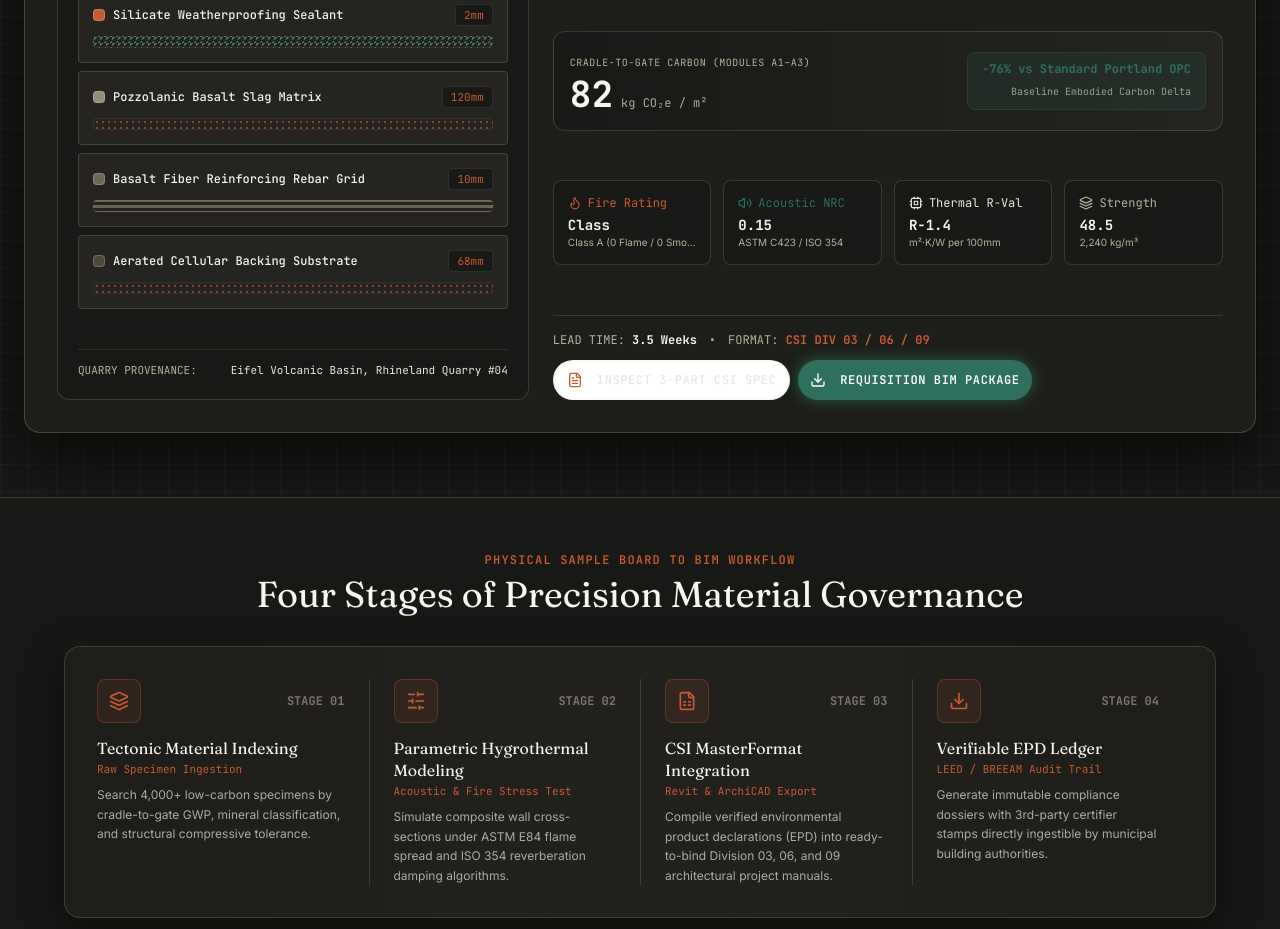
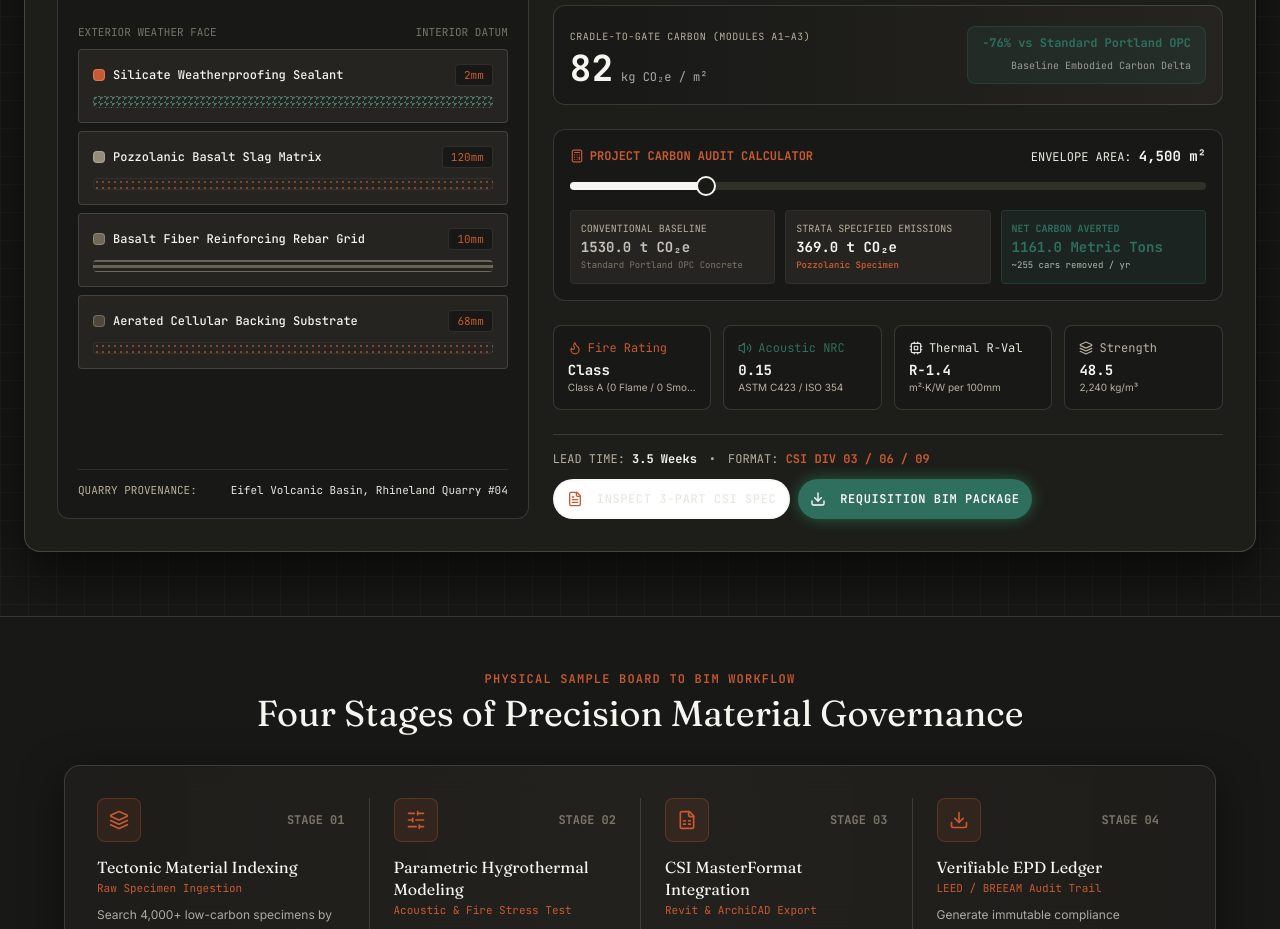
Before and after one commit to Annyxtopheles/archivest, a React (Vite) app: page / in a window 1280 px wide. Shown: the part 1020-1949 px from the top of the page. Built offline with nearby package versions, Linux system fonts and the light colour scheme.

Commit message:
feat: add interactive whole-building carbon savings calculator with project area slider

```diff
--- a/src/components/Hero.tsx
+++ b/src/components/Hero.tsx
@@ -13,8 +13,10 @@ import {
   ArrowUpRight,
   ShieldCheck,
   Cpu,
-  FileText
+  FileText,
+  Calculator
 } from "lucide-react";
+import { Slider } from "@/components/ui/slider";
 import { SpecSheetModal } from "./SpecSheetModal";
 
 interface MaterialSpec {
@@ -24,6 +26,8 @@ interface MaterialSpec {
   subTitle: string;
   embodiedCarbon: number; // kgCO2e/m2 (A1-A3)
   benchmarkComparison: string; // e.g. "-74% vs Portland OPC"
+  baselineCarbon: number;
+  baselineName: string;
   fireRating: string; // ASTM E84 / EN 13501-1
   acousticNRC: number; // 0.0 - 1.0
   rValue: number; // Thermal resistance per 100mm
@@ -44,6 +48,8 @@ const MATERIAL_PRESETS: MaterialSpec[] = [
     subTitle: "Geopolymer hydraulic cement with 65% calcined clay & volcanic basalt aggregate",
     embodiedCarbon: 82,
     benchmarkComparison: "-76% vs Standard Portland OPC",
+    baselineCarbon: 340,
+    baselineName: "Standard Portland OPC Concrete",
     fireRating: "Class A (0 Flame / 0 Smoke)",
     acousticNRC: 0.15,
     rValue: 1.4,
@@ -67,6 +73,8 @@ const MATERIAL_PRESETS: MaterialSpec[] = [
     subTitle: "Industrial hemp shiv with carbon-sequestering hydraulic lime binder",
     embodiedCarbon: -18, // Carbon negative sequestering
     benchmarkComparison: "Net Carbon Sequestering (-18 kg CO₂e)",
+    baselineCarbon: 115,
+    baselineName: "Aerated Concrete Block + XPS Insulation",
     fireRating: "Class B-s1, d0 (2-Hr Fire Barrier)",
     acousticNRC: 0.85,
     rValue: 3.8,
@@ -89,6 +97,8 @@ const MATERIAL_PRESETS: MaterialSpec[] = [
     subTitle: "Yakisugi fire-preserved Japanese cypress cladding with natural tung oil cure",
     embodiedCarbon: 14,
     benchmarkComparison: "-89% vs Anodized Aluminum Siding",
+    baselineCarbon: 130,
+    baselineName: "Anodized Aluminum Siding Panels",
     fireRating: "Class B (Ignition Retarded by Charring)",
     acousticNRC: 0.55,
     rValue: 2.1,
@@ -112,6 +122,8 @@ const MATERIAL_PRESETS: MaterialSpec[] = [
     subTitle: "100% post-consumer architectural cullet fired at low-thermal eutectic threshold",
     embodiedCarbon: 34,
     benchmarkComparison: "-62% vs Virgin Float Glass",
+    baselineCarbon: 90,
+    baselineName: "Virgin Float Glass Curtain Wall",
     fireRating: "Class A1 Non-Combustible",
     acousticNRC: 0.10,
     rValue: 1.1,
@@ -133,7 +145,12 @@ const Hero = () => {
   const [selectedMat, setSelectedMat] = useState<MaterialSpec>(MATERIAL_PRESETS[0]);
   const [activeLayerHover, setActiveLayerHover] = useState<number | null>(null);
   const [specModalOpen, setSpecModalOpen] = useState(false);
+  const [projectAreaM2, setProjectAreaM2] = useState<number>(4500);
   const { startCheckout, isLoading } = useCheckout();
+
+  const deltaPerM2 = selectedMat.baselineCarbon - selectedMat.embodiedCarbon;
+  const totalCarbonTonnes = ((selectedMat.embodiedCarbon * projectAreaM2) / 1000).toFixed(1);
+  const totalSavedTonnes = ((deltaPerM2 * projectAreaM2) / 1000).toFixed(1);
 
   return (
     <section className="relative overflow-hidden pt-28 md:pt-36 pb-16 bg-[#181816] text-[#F6F5F0]">
@@ -352,6 +369,56 @@ const Hero = () => {
                 </div>
               </div>
 
+              {/* Whole-Building Carbon Savings Calculator */}
+              <div className="p-4 rounded-xl bg-[#181816] border border-[#EAE7DF]/15 space-y-3">
+                <div className="flex flex-wrap items-center justify-between gap-2 text-xs font-mono">
+                  <div className="flex items-center gap-1.5 text-[#C85A32]">
+                    <Calculator className="w-3.5 h-3.5" />
+                    <span className="font-bold">PROJECT CARBON AUDIT CALCULATOR</span>
+                  </div>
+                  <div className="text-[#EAE7DF]">
+                    ENVELOPE AREA: <strong className="text-[#F6F5F0] text-sm">{projectAreaM2.toLocaleString()} m²</strong>
+                  </div>
+                </div>
+
+                <Slider
+                  value={[projectAreaM2]}
+                  min={500}
+                  max={20000}
+                  step={250}
+                  onValueChange={(val) => setProjectAreaM2(val[0])}
+                  className="py-1"
+                />
+
+                <div className="grid grid-cols-1 sm:grid-cols-3 gap-2.5 pt-1 text-xs font-mono">
+                  <div className="p-2.5 rounded bg-[#252420] border border-white/5">
+                    <span className="text-[10px] text-[#B8B19F] block">CONVENTIONAL BASELINE</span>
+                    <span className="text-sm font-bold text-[#EAE7DF]/80">
+                      {((selectedMat.baselineCarbon * projectAreaM2) / 1000).toFixed(1)} t CO₂e
+                    </span>
+                    <span className="text-[9px] text-[#B8B19F]/60 block truncate">{selectedMat.baselineName}</span>
+                  </div>
+
+                  <div className="p-2.5 rounded bg-[#252420] border border-white/5">
+                    <span className="text-[10px] text-[#B8B19F] block">STRATA SPECIFIED EMISSIONS</span>
+                    <span className="text-sm font-bold text-[#F6F5F0]">
+                      {totalCarbonTonnes} t CO₂e
+                    </span>
+                    <span className="text-[9px] text-[#C85A32] block font-semibold">{selectedMat.name.split(" ")[0]} Specimen</span>
+                  </div>
+
+                  <div className="p-2.5 rounded bg-[#2E6F5E]/15 border border-[#2E6F5E]/30">
+                    <span className="text-[10px] text-[#2E6F5E] font-bold block">NET CARBON AVERTED</span>
+                    <span className="text-sm font-bold text-[#2E6F5E]">
+                      {totalSavedTonnes} Metric Tons
+                    </span>
+                    <span className="text-[9px] text-[#EAE7DF]/75 block truncate">
+                      ~{Math.round(Number(totalSavedTonnes) * 0.22)} cars removed / yr
+                    </span>
+                  </div>
+                </div>
+              </div>
+
               {/* Parametric Engineering Metric Matrix (4 Tiles) */}
               <div className="grid grid-cols-2 sm:grid-cols-4 gap-3">
                 {/* 1. Fire Resistance */}
```
